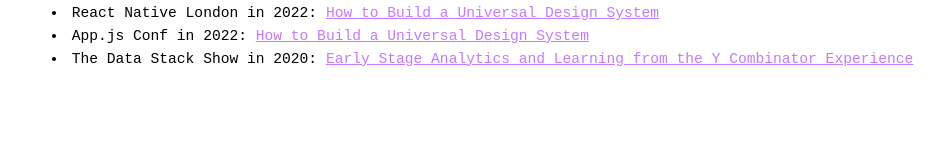
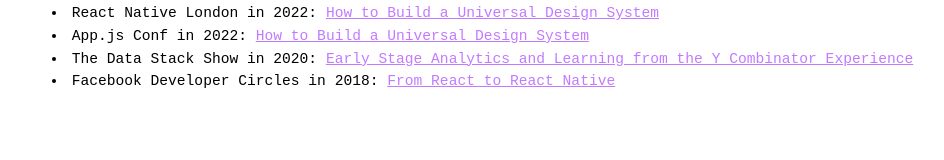
Before and after one commit to axeldelafosse/axeldelafosse, a Next.js app: page /talks in a window 1280 px wide. Shown: the part 132-292 px from the top of the page, without its empty margins (140-1084 px from the left). Built offline with nearby package versions, Linux system fonts and the light colour scheme; no server answers.

Commit message:
Facebook Developer Circles

```diff
--- a/src/pages/talks.tsx
+++ b/src/pages/talks.tsx
@@ -8,21 +8,27 @@
         <ul>
           <li>
             React Native London in 2022:{' '}
-            <a href="https://www.youtube.com/watch?v=sy4bRqMrGjc">
+            <a href="https://www.youtube.com/watch?v=sy4bRqMrGjc" target="_blank">
               How to Build a Universal Design System
             </a>
           </li>
           <li>
             App.js Conf in 2022:{' '}
-            <a href="https://www.youtube.com/watch?v=CDl3EH3vUHA">
+            <a href="https://www.youtube.com/watch?v=CDl3EH3vUHA" target="_blank">
               How to Build a Universal Design System
             </a>
           </li>
           <li>
             The Data Stack Show in 2020:{' '}
-            <a href="https://datastackshow.com/podcast/15-early-stage-analytics-and-learning-from-the-y-combinator-experience-with-axel-delafosse-from-pool">
+            <a href="https://datastackshow.com/podcast/15-early-stage-analytics-and-learning-from-the-y-combinator-experience-with-axel-delafosse-from-pool" target="_blank">
               Early Stage Analytics and Learning from the Y Combinator
               Experience
+            </a>
+          </li>
+          <li>
+            Facebook Developer Circles in 2018:{' '}
+            <a href="https://www.slideshare.net/slideshow/from-react-to-react-native/90840054" target="_blank">
+              From React to React Native
             </a>
           </li>
         </ul>
```
